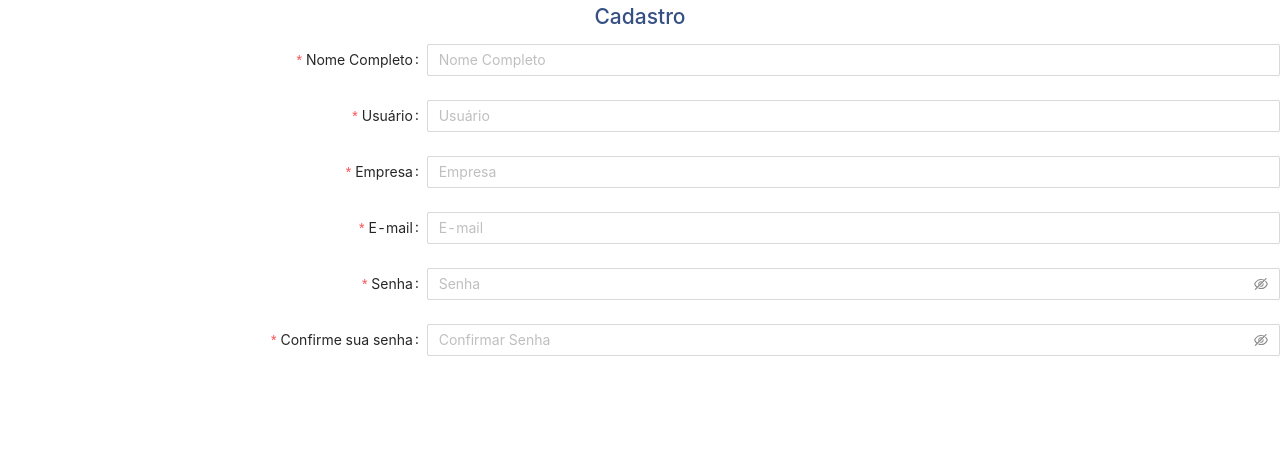
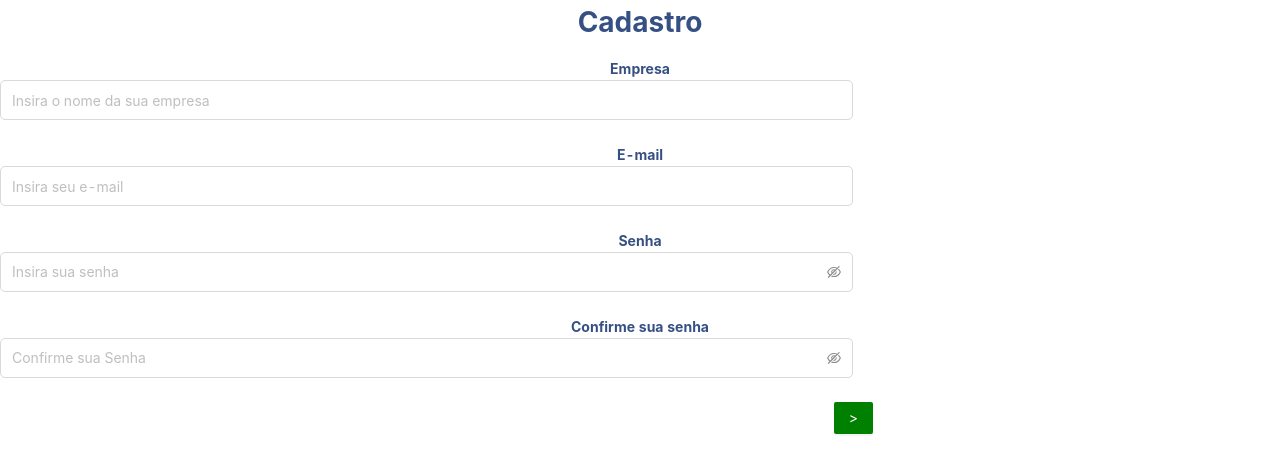
Before and after one commit to ricardossantis/reembolsa_ai, a React (Create React App) app: page /cadastro in a window 1280 px wide. Shown: the top 472 px of the page. Built offline with nearby package versions, Linux system fonts and the light colour scheme.

Commit message:
chore: style matching the mock-up

```diff
--- a/package.json
+++ b/package.json
@@ -8,8 +8,10 @@
     "@testing-library/user-event": "^7.1.2",
     "antd": "^4.6.6",
     "axios": "^0.20.0",
+    "install": "^0.13.0",
     "react": "^16.13.1",
     "react-dom": "^16.13.1",
+    "react-icons": "^3.11.0",
     "react-redux": "^7.2.1",
     "react-router-dom": "^5.2.0",
     "react-scripts": "3.4.3",
--- a/src/componets/cadastro-gerente/index.jsx
+++ b/src/componets/cadastro-gerente/index.jsx
@@ -1,6 +1,16 @@
-import React from "react";
+import React, { useState, useEffect} from "react";
 import { Form, Input, Button } from "antd";
-import {Titulo, Container} from './styledCadastro';
+import {
+  Titulo,
+  Container,
+  StyledForm,
+  StyledLabel,
+  StyledInput,
+  StyledInputPassword,
+  ContainerButtons
+} from './styledCadastro';
+
+import axios from "axios";
 
 const layout = {
     labelCol: {
@@ -17,19 +27,42 @@ const layout = {
     },
   };
 
+
+
+
   const CadastroGerente = () => {
+
+    const [manager, setManager] = useState({
+    email: "",
+    password: "",
+    confirmPassword: "",
+    accessLevel: 2,
+    company: "",
+  })
+
+  console.log(manager)
+
+  const handleSubmit = (values) => {
+      axios.post(`https://reembolsa-ai-api.herokuapp.com/register`, manager)
+      .then(res => setManager(res))
+      .catch(error => console.log(error))
+  }
+
   const onFinish = (values) => {
-      console.log('Success:', values);
+    handleSubmit(values)
   };
 
   const onFinishFailed = (errorInfo) => {
     console.log('Failed:', errorInfo);
   };
 
+
+
     return (
+
         <Container>
         <Titulo>Cadastro</Titulo>
-      <Form
+      <StyledForm
         {...layout}
         name="basic"
         initialValues={{
@@ -38,34 +71,9 @@ const layout = {
         onFinish={onFinish}
         onFinishFailed={onFinishFailed}
       >
+        <StyledLabel>Empresa</StyledLabel>
         <Form.Item
-          label="Nome Completo"
-          name="nomeCompleto"
-          rules={[
-            {
-              required: true,
-              message: 'Digite seu nome completo',
-            },
-          ]}
-        >
-          <Input placeholder="Nome Completo"/>
-        </Form.Item>
-        <Form.Item
-          label="Usuário"
-          name="usuario"
-          rules={[
-            {
-              required: true,
-              message: 'Digite seu nome de usuário',
-            },
-          ]}
-        >
-          <Input placeholder="Usuário"/>
-        </Form.Item>
-
-        <Form.Item
-          label="Empresa"
-          name="empresa"
+          name="company"
           rules={[
             {
               required: true,
@@ -73,11 +81,10 @@ const layout = {
             },
           ]}
         >
-          <Input placeholder="Empresa"/>
+          <StyledInput placeholder="Insira o nome da sua empresa" value={manager.company}/>
         </Form.Item>
-
+        <StyledLabel>E-mail</StyledLabel>
         <Form.Item
-          label="E-mail"
           name="email"
           rules={[
             {
@@ -86,12 +93,12 @@ const layout = {
             },
           ]}
         >
-          <Input placeholder="E-mail" />
+          <StyledInput placeholder="Insira seu e-mail" value={manager.email} />
         </Form.Item>
 
+        <StyledLabel>Senha</StyledLabel>
         <Form.Item
-          label="Senha"
-          name="senha"
+          name="password"
           rules={[
             {
               required: true,
@@ -99,12 +106,12 @@ const layout = {
             },
           ]}
         >
-          <Input.Password placeholder="Senha"/>
+          <StyledInputPassword placeholder="Insira sua senha" value={manager.password}/>
         </Form.Item>
 
+        <StyledLabel>Confirme sua senha</StyledLabel>
         <Form.Item
-          label="Confirme sua senha"
-          name="confirmarSenha"
+          name="confirmPassword"
           rules={[
             {
               required: true,
@@ -112,10 +119,17 @@ const layout = {
             },
           ]}
         >
-          <Input.Password placeholder="Confirmar Senha"/>
+          <StyledInputPassword placeholder="Confirme sua Senha"/>
           </Form.Item>
+          <ContainerButtons>
+            <Form.Item {...tailLayout} >
+            <Button style={{backgroundColor:"green", border:"none"}} type="primary" htmlType="submit">
+              >
+            </Button>
+            </Form.Item>
+          </ContainerButtons>
 
-      </Form>
+      </StyledForm>
       </Container>
     );
   };
--- /dev/null
+++ b/src/componets/cadastro-gerente/styledCadastro/container-buttons.jsx
@@ -0,0 +1,10 @@
+import styled from 'styled-components';
+
+const ContainerButtons = styled.div `
+@media(max-width: 670px ){
+    display:flex;
+    justify-content: space-between;
+}
+
+`
+export {ContainerButtons}
--- a/src/componets/cadastro-gerente/styledCadastro/container.jsx
+++ b/src/componets/cadastro-gerente/styledCadastro/container.jsx
@@ -5,6 +5,7 @@ const Container = styled.div `
     display: flex;
     flex-direction: column;
     justify-content: center;
+    margin-top: 10%;
     color: #365083;
 }
 
--- a/src/componets/cadastro-gerente/styledCadastro/index.jsx
+++ b/src/componets/cadastro-gerente/styledCadastro/index.jsx
@@ -1,4 +1,8 @@
 import {Titulo} from './titulo';
 import {Container} from './container';
+import {StyledForm} from './styled-form';
+import {StyledLabel} from './styled-label';
+import {StyledInput, StyledInputPassword} from './styled-input';
+import {ContainerButtons} from './container-buttons';
 
-export{Titulo, Container}
+export{Titulo, Container, StyledForm, StyledLabel, StyledInput, StyledInputPassword, ContainerButtons}
--- /dev/null
+++ b/src/componets/cadastro-gerente/styledCadastro/styled-form.jsx
@@ -0,0 +1,13 @@
+import styled from 'styled-components';
+import {Form} from 'antd';
+
+const StyledForm = styled(Form) `
+@media(max-width: 670px){
+    width: 60%;
+    height: 50vw;
+    display: flex;
+    flex-direction: column;
+    margin: auto;
+}
+`
+export{StyledForm}
--- /dev/null
+++ b/src/componets/cadastro-gerente/styledCadastro/styled-input.jsx
@@ -0,0 +1,12 @@
+import styled from 'styled-components';
+import {Input} from 'antd';
+
+const StyledInput = styled(Input) `
+    border-radius: 5px;
+    height: 40px;
+`
+const StyledInputPassword = styled(Input.Password) `
+    border-radius: 5px;
+    height: 40px;
+`
+export {StyledInput, StyledInputPassword}
--- /dev/null
+++ b/src/componets/cadastro-gerente/styledCadastro/styled-label.jsx
@@ -0,0 +1,9 @@
+import styled from 'styled-components';
+
+const StyledLabel = styled.label `
+    color: #365083;
+    font-weight: bold;
+    text-align: left;
+`
+
+export {StyledLabel}
--- a/src/componets/cadastro-gerente/styledCadastro/titulo.jsx
+++ b/src/componets/cadastro-gerente/styledCadastro/titulo.jsx
@@ -1,6 +1,8 @@
 import styled from 'styled-components';
 
-const Titulo = styled.h2 `
+const Titulo = styled.h1 `
 color: #365083;
+text-align: center;
+font-weight: bold;
 `
 export {Titulo}
--- a/src/routes/routes.js
+++ b/src/routes/routes.js
@@ -1,8 +1,6 @@
 import React, { useState, useEffect } from "react";
 import { Switch, Route, useHistory } from "react-router-dom";
 import { useSelector } from "react-redux";
-import api from "../services/api";
-import styled from "styled-components";
 import CadastroGerente from "../componets/cadastro-gerente/index";
 
 const Routes = () => {
```
Also changed, not shown: 2 other files (tests, documents, lock files or other folders). Lines whose indentation alone changed are shown as unchanged.
